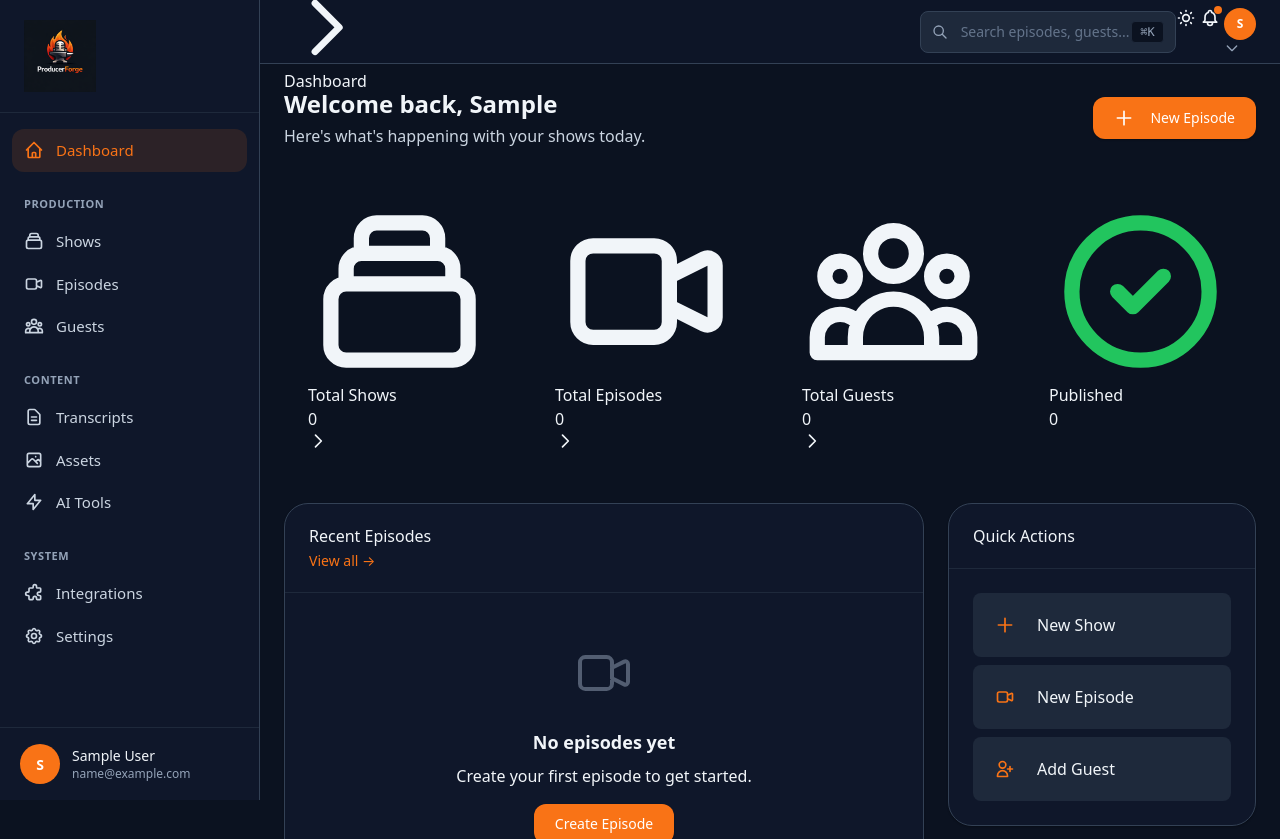
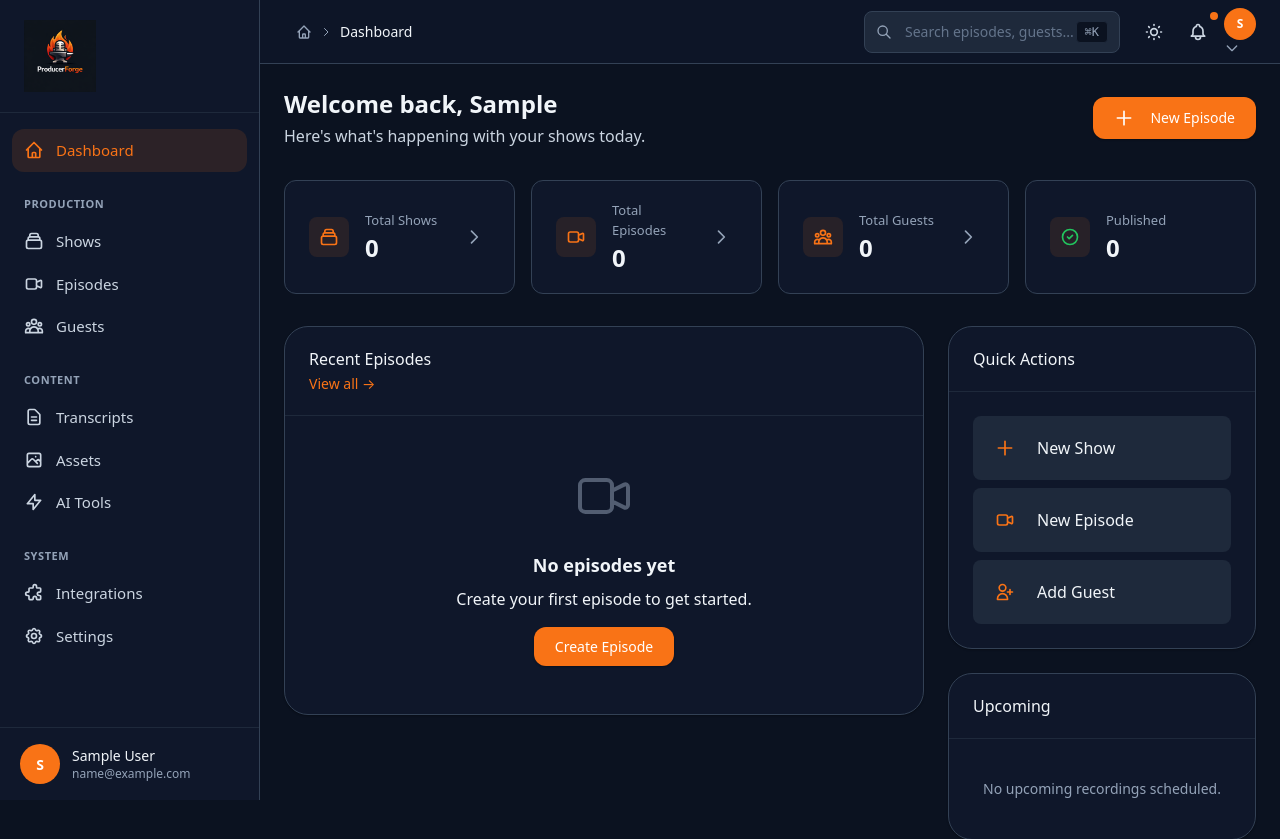
Before and after one commit to Buildly-Labs/Producer, a Django app: page /ledger/ in a window 1280 px wide. Shown: the top 839 px of the page. Run offline with Django 3.2, Linux system fonts and the light colour scheme; the visitor is signed in with stand-in values (Sample User, id 1); data that the repository does not hold is empty; parts of the project's set-up code (start-up, migrations or seed data) failed here and were passed over; some libraries are stand-ins or nearby versions.

Commit message:
fix url error

```diff
--- a/production_ledger/templates/production_ledger/show_detail.html
+++ b/production_ledger/templates/production_ledger/show_detail.html
@@ -26,7 +26,7 @@
                 Edit Show
             </a>
             {% endif %}
-            <a href="{% url 'production_ledger:episode_create' show.pk %}"
+            <a href="{% url 'production_ledger:episode_create_for_show' show_id=show.pk %}"
                class="inline-flex items-center px-4 py-2 border border-transparent text-sm font-medium rounded-md shadow-sm text-white bg-blue-600 hover:bg-blue-700">
                 + New Episode
             </a>
@@ -86,7 +86,7 @@
                 {% empty %}
                 <tr>
                     <td colspan="5" class="px-6 py-12 text-center text-gray-500">
-                        No episodes yet. <a href="{% url 'production_ledger:episode_create' show.pk %}" class="text-blue-600 hover:text-blue-800">Create one →</a>
+                        No episodes yet. <a href="{% url 'production_ledger:episode_create_for_show' show_id=show.pk %}" class="text-blue-600 hover:text-blue-800">Create one →</a>
                     </td>
                 </tr>
                 {% endfor %}
--- a/static/css/app.css
+++ b/static/css/app.css
@@ -255,6 +255,100 @@ body {
 
 [data-theme="light"] .app-navbar {
   background: rgba(255, 255, 255, 0.85);
+}
+
+.navbar-toggle {
+  display: none;
+  align-items: center;
+  justify-content: center;
+  width: 2.25rem;
+  height: 2.25rem;
+  padding: 0;
+  border: none;
+  background: transparent;
+  color: var(--text-secondary);
+  border-radius: var(--radius-md, 0.5rem);
+  cursor: pointer;
+}
+
+.navbar-toggle svg {
+  width: 1.25rem;
+  height: 1.25rem;
+}
+
+@media (max-width: 1024px) {
+  .navbar-toggle {
+    display: flex;
+  }
+}
+
+.navbar-breadcrumbs {
+  display: flex;
+  align-items: center;
+  gap: 0.5rem;
+  font-size: 0.875rem;
+  color: var(--text-secondary);
+  margin-left: 0.75rem;
+}
+
+.breadcrumb-link {
+  color: var(--text-muted);
+  transition: color var(--transition-base, 150ms);
+}
+
+.breadcrumb-link:hover {
+  color: var(--text-primary);
+}
+
+.breadcrumb-link svg {
+  width: 1rem;
+  height: 1rem;
+}
+
+.breadcrumb-separator {
+  width: 0.75rem;
+  height: 0.75rem;
+  color: var(--text-muted);
+}
+
+.breadcrumb-current {
+  color: var(--text-primary);
+  font-weight: 500;
+}
+
+.navbar-search {
+  margin: 0 1rem;
+}
+
+.navbar-actions {
+  display: flex;
+  align-items: center;
+  gap: 0.5rem;
+}
+
+.navbar-icon-btn {
+  display: flex;
+  align-items: center;
+  justify-content: center;
+  width: 2.25rem;
+  height: 2.25rem;
+  padding: 0;
+  border: none;
+  background: transparent;
+  color: var(--text-secondary);
+  border-radius: var(--radius-md, 0.5rem);
+  cursor: pointer;
+  transition: color var(--transition-base, 150ms), background var(--transition-base, 150ms);
+}
+
+.navbar-icon-btn:hover {
+  color: var(--text-primary);
+  background: var(--bg-tertiary);
+}
+
+.navbar-icon-btn svg {
+  width: 1.25rem;
+  height: 1.25rem;
 }
 
 .app-content {
@@ -995,7 +1089,85 @@ textarea:focus {
 
 /* Stat cards */
 .stat-card {
+  display: flex;
+  align-items: center;
+  gap: 1rem;
   padding: 1.25rem 1.5rem;
+  background: var(--bg-surface);
+  border: 1px solid var(--border-default);
+  border-radius: var(--radius-lg, 0.75rem);
+}
+
+.stat-card-icon {
+  width: 2.5rem;
+  height: 2.5rem;
+  flex-shrink: 0;
+  display: flex;
+  align-items: center;
+  justify-content: center;
+  border-radius: var(--radius-md, 0.5rem);
+  background: var(--accent-primary, #f97316);
+  background: rgba(249, 115, 22, 0.1);
+  color: var(--accent-primary, #f97316);
+}
+
+.stat-card-icon svg {
+  width: 1.25rem;
+  height: 1.25rem;
+}
+
+.stat-card-content {
+  flex: 1;
+  min-width: 0;
+}
+
+.stat-card-label {
+  font-size: 0.8125rem;
+  color: var(--text-muted);
+  margin-bottom: 0.25rem;
+}
+
+.stat-card-value-row {
+  display: flex;
+  align-items: baseline;
+  gap: 0.5rem;
+}
+
+.stat-card-value {
+  font-size: 1.5rem;
+  font-weight: 700;
+  color: var(--text-primary);
+  line-height: 1.2;
+}
+
+.stat-card-change {
+  display: inline-flex;
+  align-items: center;
+  gap: 0.125rem;
+  font-size: 0.75rem;
+  font-weight: 500;
+}
+
+.stat-card-link {
+  flex-shrink: 0;
+  display: flex;
+  align-items: center;
+  justify-content: center;
+  width: 2rem;
+  height: 2rem;
+  border-radius: var(--radius-md, 0.5rem);
+  color: var(--text-muted);
+  transition: color var(--transition-base, 150ms), background var(--transition-base, 150ms);
+}
+
+.stat-card-link:hover {
+  color: var(--accent-primary, #f97316);
+  background: rgba(249, 115, 22, 0.1);
+}
+
+.stat-card-link svg {
+  width: 1.25rem;
+  height: 1.25rem;
 }
 
 .stat-label {
```
